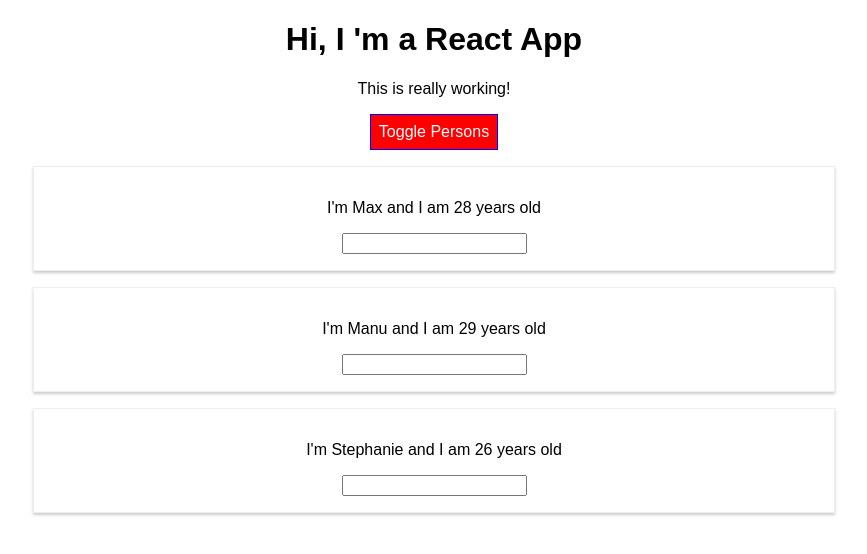
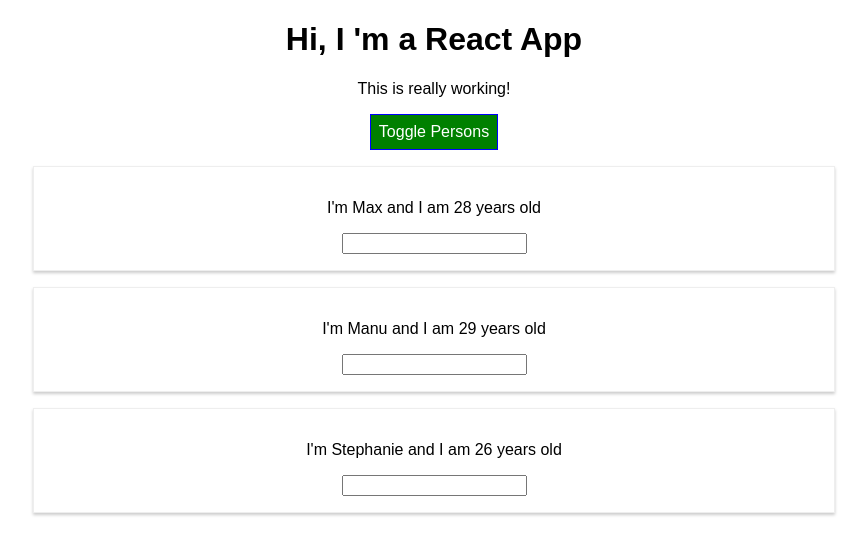
Before and after one commit to XChanTayag/react-complete-guide, a React (Create React App) app: page / in a window 1280 px wide. Both pictures are taken after a click on the button "Toggle Persons". Shown: the top 554 px of the page, without its empty margins (206-1073 px from the left). Built offline with nearby package versions, Linux system fonts and the light colour scheme.

Commit message:
add StyledButton

```diff
--- a/src/App.js
+++ b/src/App.js
@@ -1,6 +1,20 @@
 import React, { Component } from 'react';
+import styled from 'styled-components';
 import './App.css';
 import Person from './Person/Person';
+
+const StyledButton = styled.button`
+    background-color: green;
+    color: white;
+    font: inherit;
+    border: 1px solid blue;
+    padding: 8px;
+    cursor: pointer;
+    &:hover {
+        background-color: lightgreen;
+        color: black;
+    }
+`;
 
 class App extends Component {
     state = {
@@ -55,18 +69,6 @@
     }
 
     render() {
-        const style = {
-            backgroundColor: 'green',
-            color: 'white',
-            font: 'inherit',
-            border: '1px solid blue',
-            padding: '8px',
-            cursor: 'pointer',
-            ':hover': {
-                backgroundColor: 'lightgreen',
-                color: 'black'
-            }
-        };
 
         let persons = null;
 
@@ -87,12 +89,6 @@
                     })
                 }</div>
             );
-
-            style.backgroundColor = 'red';
-            style[':hover'] = {
-                backgroundColor: 'salmon',
-                color: 'black'
-            }
         }
 
         const cssClasses = [];
@@ -100,7 +96,7 @@
             cssClasses.push('red');
         }
 
-        if(this.state.persons.length <= 1){
+        if (this.state.persons.length <= 1) {
             cssClasses.push('bold');
         }
 
@@ -108,10 +104,9 @@
             <div className="App" >
                 <h1> Hi, I 'm a React App</h1>
                 <p className={cssClasses.join(' ')}> This is really working! </p>
-                <button
-                    style={style}
-                    onClick={this.togglePersonsHandler} > Toggle Persons
-                </button>
+                <StyledButton onClick={this.togglePersonsHandler}>
+                     Toggle Persons
+                </StyledButton>
                 {persons}
 
             </div>
--- a/src/Person/Person.js
+++ b/src/Person/Person.js
@@ -13,17 +13,9 @@
     @media (min-width: 500px) {
         width: '450px'
     }
-
 `;
 
 const person = (props) => {
-
-    const style = {
-        '@media (min-width: 500px)': {
-            width: '450px'
-        }
-    };
-
     return (
         // <div className="Person" style={style}>
         <StyledDiv>
```
